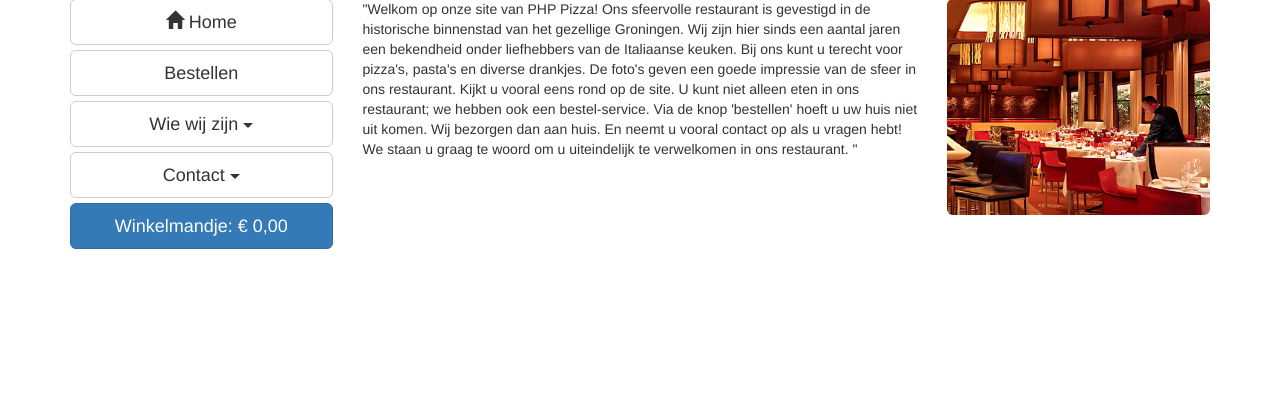
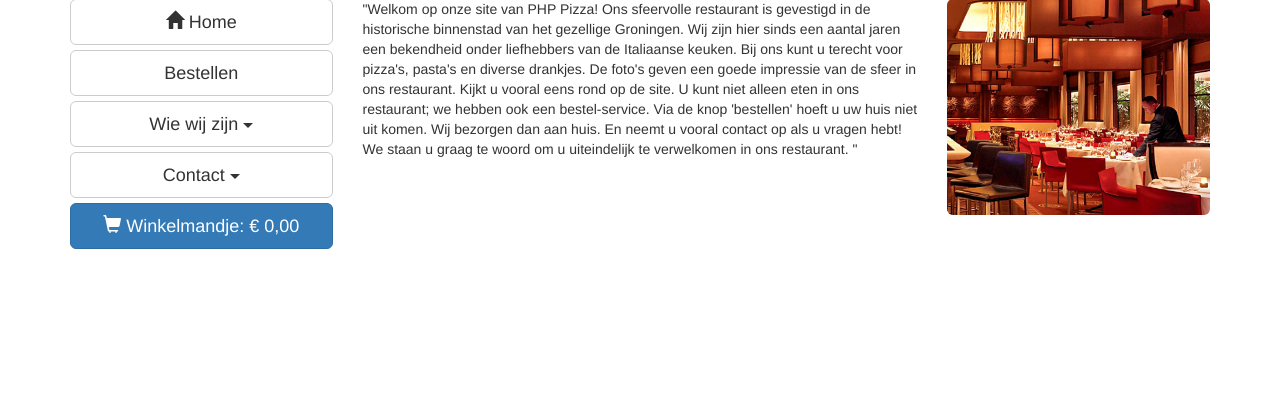
Before and after one commit to rtenklooster/webprogrammeren, a PHP site: page / in a window 1280 px wide. Shown: the part 180-585 px from the top of the page. Run offline with PHP 8.4, Linux system fonts and the light colour scheme; data comes from the database, SQL or seed files in the repository.

Commit message:
cart icon and images

```diff
--- a/js/chart.js
+++ b/js/chart.js
@@ -11,7 +11,7 @@ function updateTotal(){
       data: "action=getTotal",
       success : function(text){
         // console.log(text);
-        $( "#totaalBedrag" ).text( "Winkelmandje: "+text);
+        $( "#totaalBedrag" ).html( "<span class='glyphicon glyphicon-shopping-cart'></span> Winkelmandje: "+text);
         $( "#totaalWinkelmandje strong" ).text(text);
       }
   });
--- a/parts/navigation.php
+++ b/parts/navigation.php
@@ -59,7 +59,7 @@ if(isset($_GET['cat'])){
                     <li><a href="?page=veelgesteldevragen">Veelgestelde vragen</a></li>
                 </ul>
             </div>
-            <a href="?page=afrekenen" class="btn btn-primary btn-lg btn-block" role="button" id="totaalBedrag">Winkelmandje: € 0,00
+            <a href="?page=afrekenen" class="btn btn-primary btn-lg btn-block" role="button" id="totaalBedrag"><span class="glyphicon glyphicon-shopping-cart"></span> Winkelmandje: € 0,00
             </a>
             <?php
                 if($_SESSION['logged_in']){
```
Also changed, not shown: img/products/8.png, img/products/9.png.
